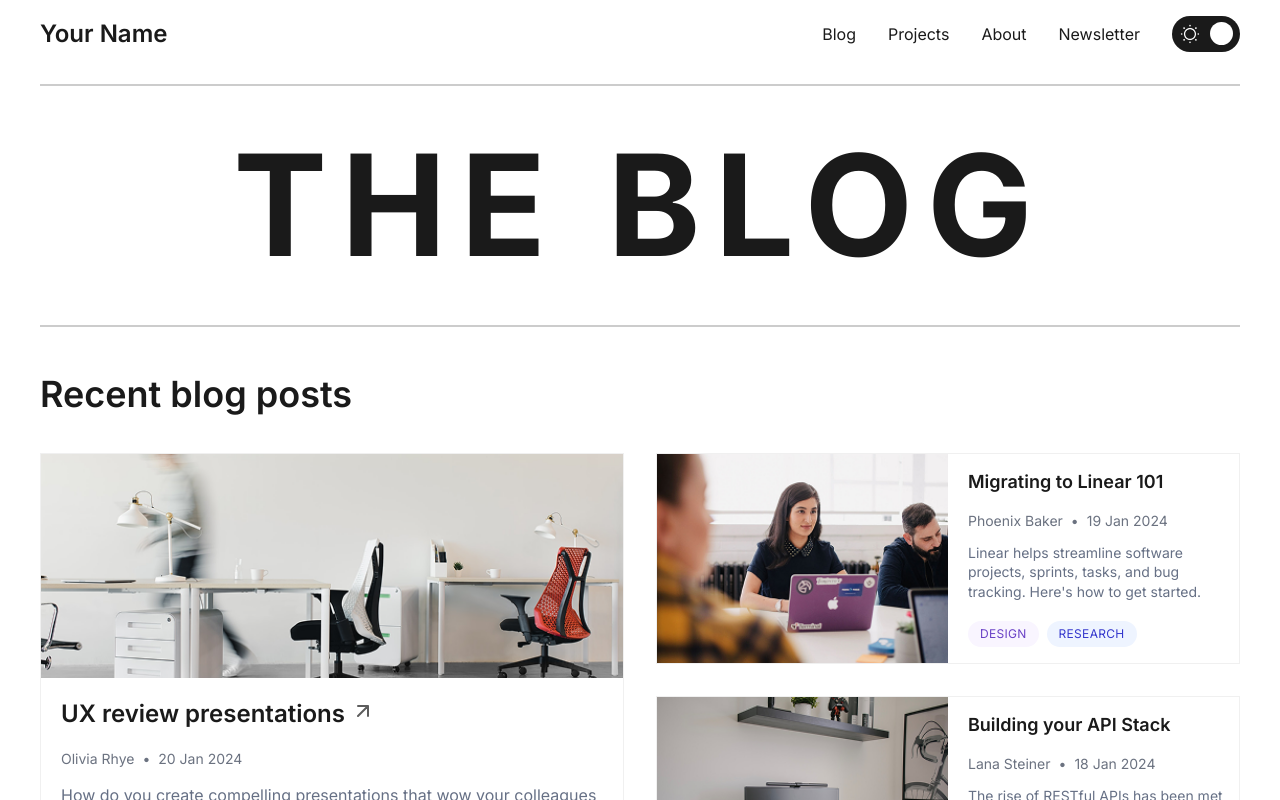
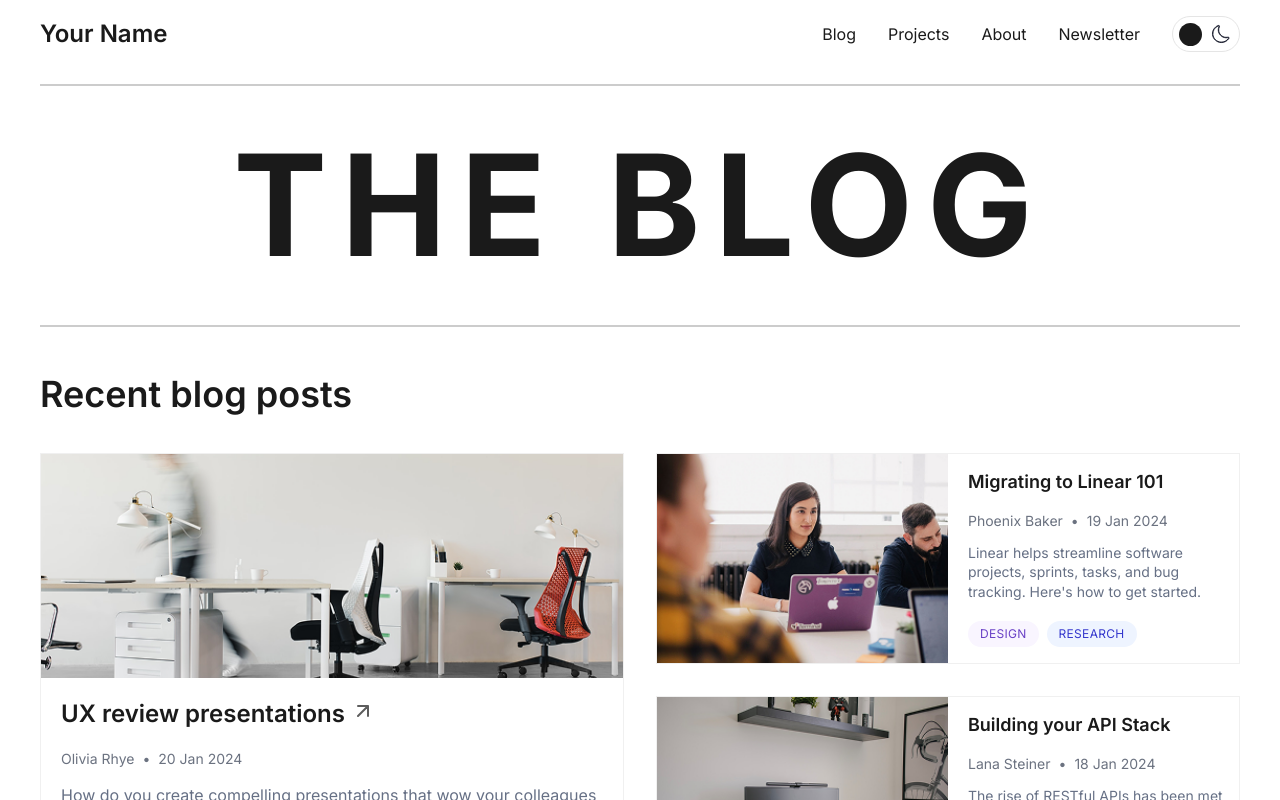
Before and after one commit to IvanSarapura/TheBlog, a React (Vite) app: page / in a window 1280 px wide. Shown: the top 800 px of the page. Built offline with nearby package versions, Linux system fonts and the light colour scheme.

Commit message:
Dark Mode

```diff
--- a/src/App.css
+++ b/src/App.css
@@ -30,11 +30,65 @@
   --color-background-disabled: #cccccc;
 }
 
+/* Dark Mode Variables */
+[data-theme="dark"] {
+  /* Primary Backgrounds */
+  --color-background-white: #0f0f0f;
+  --color-background-light: #1a1a1a;
+  --color-background-gray: #1a1a1a;
+  --color-background-medium: #262626;
+  --color-background-dark: #333333;
+
+  /* Text Colors */
+  --color-primary-text: #ffffff;
+  --color-secondary-text: #e5e5e5;
+  --color-tertiary-text: #b3b3b3;
+  --color-card-text: #b3b3b3;
+
+  /* Borders */
+  --color-border-light: #333333;
+  --color-border-medium: #404040;
+  --color-border-dark: #555555;
+  --color-border-gray: #666666;
+
+  /* Category Badge Backgrounds (darker versions) */
+  --color-design-category-bg: rgba(105, 65, 198, 0.2);
+  --color-research-category-bg: rgba(53, 56, 205, 0.2);
+  --color-presentation-category-bg: rgba(193, 21, 116, 0.2);
+  --color-product-category-bg: rgba(2, 106, 162, 0.2);
+  --color-frameworks-category-bg: rgba(2, 122, 72, 0.2);
+  --color-interface-category-bg: rgba(192, 16, 72, 0.2);
+  --color-management-category-bg: rgba(54, 63, 114, 0.2);
+
+  /* Category Badge Text (keep original colors for contrast) */
+  --color-design-category-text: #a78bfa;
+  --color-research-category-text: #818cf8;
+  --color-presentation-category-text: #f472b6;
+  --color-product-category-text: #60a5fa;
+  --color-frameworks-category-text: #34d399;
+  --color-interface-category-text: #fb7185;
+  --color-management-category-text: #a5b4fc;
+}
+
 /* App Container */
 .app {
   min-height: 100vh;
   font-family: "Inter", system-ui, Avenir, Helvetica, Arial, sans-serif;
   font-weight: 400;
+  color: var(--color-primary-text);
+  background-color: var(--color-background-white);
+  transition: background-color 0.3s ease, color 0.3s ease;
+}
+
+/* Dark mode color scheme */
+[data-theme="dark"] .app {
+  color-scheme: dark;
+}
+
+/* Global transitions for theme changes */
+* {
+  transition: background-color 0.3s ease, color 0.3s ease,
+    border-color 0.3s ease;
 }
 
 /* Global Grid System - Sistema de columnas responsivo */
@@ -180,23 +234,26 @@
   position: relative;
   width: 68px;
   height: 36px;
-  background-color: var(--color-primary-text);
+  background-color: transparent;
   border-radius: 18px;
   display: flex;
   align-items: center;
   justify-content: space-between;
   padding: 4px;
-  transition: all 0.3s ease;
-}
-
-/* Light mode - black pill (sun visible) */
+  transition: all 0.3s cubic-bezier(0.4, 0, 0.2, 1);
+  transform: scale(1);
+  box-shadow: none;
+}
+
+/* Light mode - black pill with white moon visible */
 .toggle-switch.light .switch-track {
-  background-color: var(--color-primary-text);
-}
-
-/* Dark mode - white pill (moon visible) */
+  background-color: #1a1a1a;
+  border: none;
+}
+
+/* Dark mode - white pill with black sun visible */
 .toggle-switch.dark .switch-track {
-  background-color: var(--color-background-white);
+  background-color: #ffffff;
   border: 1px solid var(--color-border-medium);
 }
 
@@ -238,33 +295,55 @@
   z-index: 2;
 }
 
-/* Light mode - white thumb on black background (covering moon) */
+/* Light mode - white thumb on black background (covering sun, moon visible) */
 .toggle-switch.light .switch-thumb {
-  background-color: var(--color-background-white);
+  background-color: #ffffff;
   transform: translateX(32px);
 }
 
-/* Dark mode - black thumb on white background (covering sun) */
+/* Dark mode - black thumb on white background (covering moon, sun visible) */
 .toggle-switch.dark .switch-thumb {
-  background-color: var(--color-primary-text);
+  background-color: #1a1a1a;
   transform: translateX(0);
 }
 
-/* Hover effects */
+/* Hover effects - COMPLETELY SEPARATE for each mode */
 .toggle-switch.light:hover .switch-track {
-  background-color: var(--color-background-dark);
+  transform: scale(1.02);
+  box-shadow: 0 4px 12px rgba(128, 128, 128, 0.015);
 }
 
 .toggle-switch.dark:hover .switch-track {
-  background-color: var(--color-background-medium);
-}
-
-.toggle-switch:active .switch-thumb {
+  transform: scale(1.02);
+  box-shadow: 0 4px 12px rgba(255, 255, 255, 0.012);
+}
+
+/* Active effects - COMPLETELY SEPARATE for each mode */
+.toggle-switch.light:active .switch-thumb {
   transform: scale(0.9) translateX(32px);
+}
+
+.toggle-switch.light:active .switch-track {
+  transform: scale(0.98);
+  box-shadow: 0 2px 8px rgba(128, 128, 128, 0.02);
 }
 
 .toggle-switch.dark:active .switch-thumb {
   transform: scale(0.9) translateX(0);
+}
+
+.toggle-switch.dark:active .switch-track {
+  transform: scale(0.98);
+  box-shadow: 0 2px 8px rgba(255, 255, 255, 0.015);
+}
+
+/* Icon colors for each mode */
+.toggle-switch.light .moon-icon img {
+  filter: brightness(0) invert(1); /* Make moon white */
+}
+
+.toggle-switch.dark .sun-icon img {
+  filter: brightness(0); /* Make sun black */
 }
 
 /* Mobile Navigation */
@@ -494,6 +573,37 @@
   box-shadow: 0 8px 25px rgba(0, 0, 0, 0.1);
 }
 
+/* Dark mode hover effects */
+[data-theme="dark"] .blog-card:hover {
+  box-shadow: 0 8px 25px rgba(255, 255, 255, 0.1);
+}
+
+/* Dark mode specific adjustments */
+[data-theme="dark"] .hero-title::before,
+[data-theme="dark"] .hero-title::after {
+  background: linear-gradient(
+    90deg,
+    transparent,
+    rgba(255, 255, 255, 0.1),
+    transparent
+  );
+}
+
+[data-theme="dark"] .pagination button {
+  background-color: var(--color-background-medium);
+  color: var(--color-primary-text);
+  border-color: var(--color-border-light);
+}
+
+[data-theme="dark"] .pagination button:hover {
+  background-color: var(--color-background-dark);
+}
+
+[data-theme="dark"] .pagination .active {
+  background-color: var(--color-primary-text);
+  color: var(--color-background-white);
+}
+
 .main-card {
   grid-row: 1;
   align-self: start;
--- a/src/App.jsx
+++ b/src/App.jsx
@@ -50,7 +50,7 @@ function App() {
   };
 
   return (
-    <div className="app">
+    <div className="app" data-theme={darkMode ? "dark" : "light"}>
       <header
         className={`header page-grid ${
           navbarVisible ? "navbar-visible" : "navbar-hidden"
@@ -97,7 +97,7 @@ function App() {
             </ul>
             <div className="theme-toggle">
               <button
-                className={`toggle-switch ${darkMode ? "dark" : "light"}`}
+                className={`toggle-switch ${darkMode ? "light" : "dark"}`}
                 onClick={() => setDarkMode(!darkMode)}
                 aria-label="Toggle dark mode"
               >
@@ -129,7 +129,7 @@ function App() {
             <div className="mobile-nav-controls">
               <div className="theme-toggle mobile-theme-toggle">
                 <button
-                  className={`toggle-switch ${darkMode ? "dark" : "light"}`}
+                  className={`toggle-switch ${darkMode ? "light" : "dark"}`}
                   onClick={() => setDarkMode(!darkMode)}
                   aria-label="Toggle dark mode"
                 >
```
